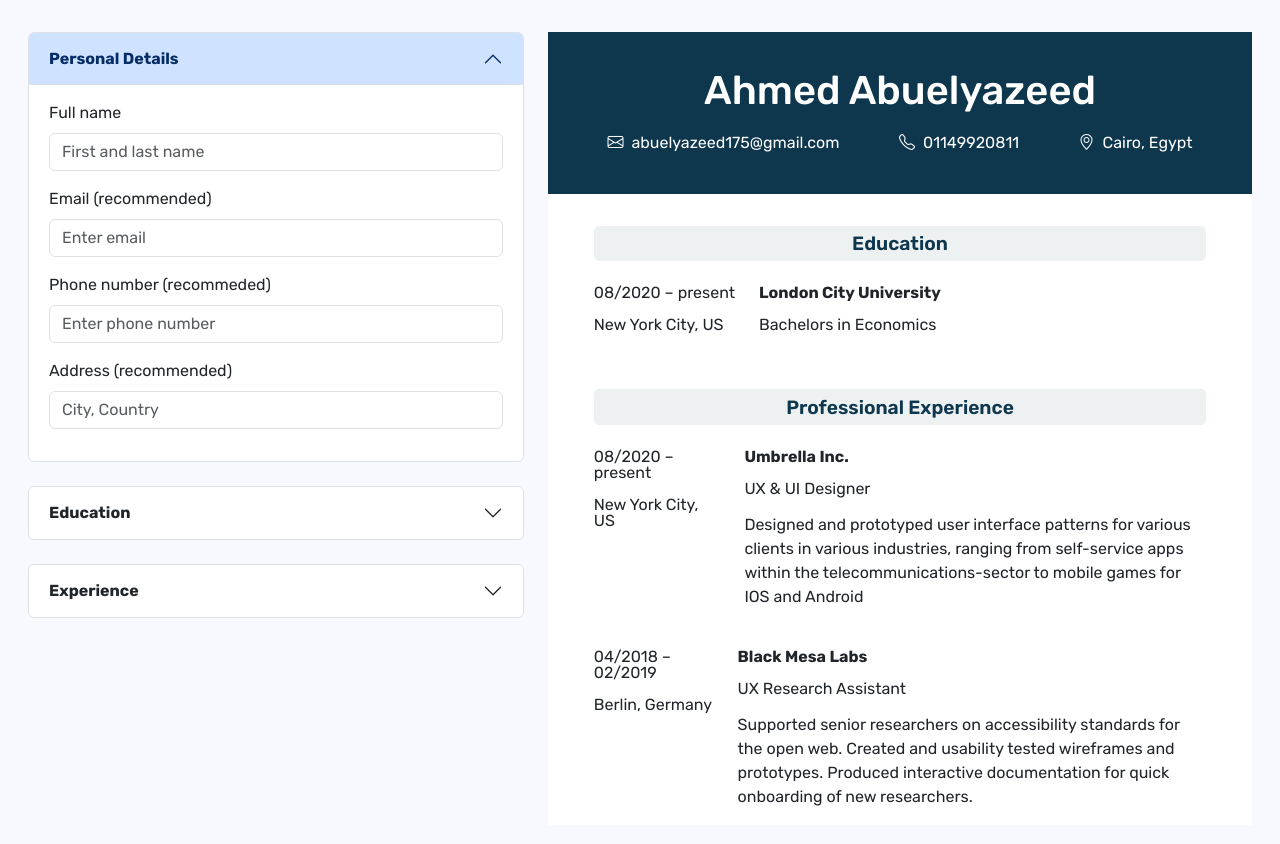
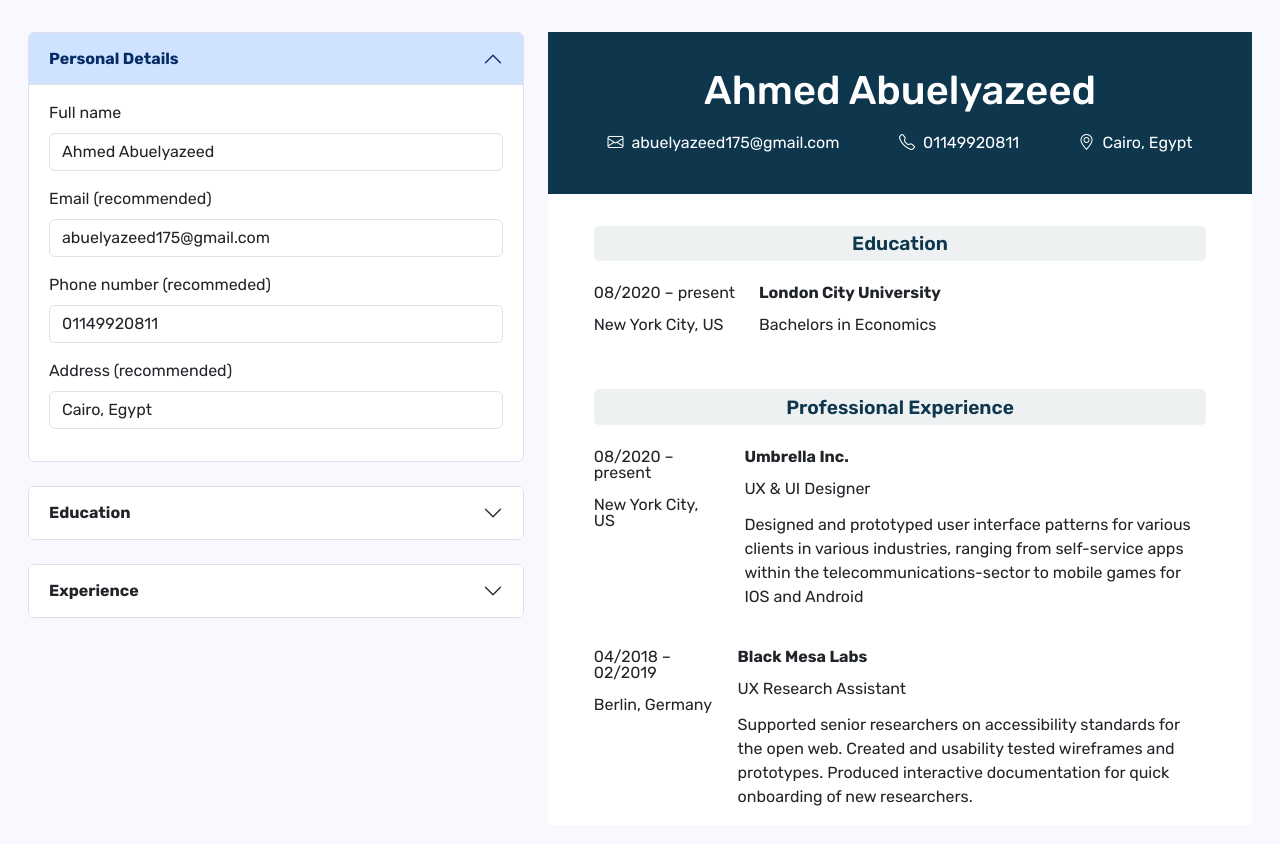
Before and after one commit to Abuelyazeed/CV-Builder, a React (Vite) app: page / in a window 1280 px wide. Shown: the top 844 px of the page. Built offline with nearby package versions, Linux system fonts and the light colour scheme.

Commit message:
Personal details state done

```diff
--- a/src/App.jsx
+++ b/src/App.jsx
@@ -6,17 +6,35 @@ import Experience from "./components/Experience";
 import Resume from "./components/Resume";
 
 function App() {
+  const [fullName, setFullName] = useState("Ahmed Abuelyazeed");
+  const [email, setEmail] = useState("abuelyazeed175@gmail.com");
+  const [phone, setPhone] = useState("01149920811");
+  const [address, setAddress] = useState("Cairo, Egypt");
   return (
     <>
       <div class="container-fluid">
         <div class="row">
           <div class="col-5">
-            <PersonalDetails />
+            <PersonalDetails
+              fullName={fullName}
+              onChangeName={setFullName}
+              email={email}
+              onChangeEmail={setEmail}
+              phone={phone}
+              onChangePhone={setPhone}
+              address={address}
+              onChangeAddress={setAddress}
+            />
             <Education />
             <Experience />
           </div>
           <div class="col-7 mb-2">
-            <Resume />
+            <Resume
+              fullName={fullName}
+              email={email}
+              phone={phone}
+              address={address}
+            />
           </div>
         </div>
       </div>
--- a/src/components/PersonalDetails.jsx
+++ b/src/components/PersonalDetails.jsx
@@ -1,6 +1,15 @@
-import React from "react";
+import React, { useState } from "react";
 
-function PersonalDetails() {
+function PersonalDetails({
+  fullName,
+  onChangeName,
+  email,
+  onChangeEmail,
+  phone,
+  onChangePhone,
+  address,
+  onChangeAddress,
+}) {
   return (
     <div class="accordion mb-4" id="accordionExample">
       <div class="accordion-item">
@@ -31,6 +40,8 @@ function PersonalDetails() {
                 class="form-control"
                 id="fullName"
                 placeholder="First and last name"
+                value={fullName}
+                onChange={(e) => onChangeName(e.target.value)}
               />
             </div>
             <div class="mb-3">
@@ -42,6 +53,8 @@ function PersonalDetails() {
                 class="form-control"
                 id="email"
                 placeholder="Enter email"
+                value={email}
+                onChange={(e) => onChangeEmail(e.target.value)}
               />
             </div>
             <div class="mb-3">
@@ -53,6 +66,8 @@ function PersonalDetails() {
                 class="form-control"
                 id="phoneNumber"
                 placeholder="Enter phone number"
+                value={phone}
+                onChange={(e) => onChangePhone(e.target.value)}
               />
             </div>
             <div class="mb-3">
@@ -64,6 +79,8 @@ function PersonalDetails() {
                 class="form-control"
                 id="address"
                 placeholder="City, Country"
+                value={address}
+                onChange={(e) => onChangeAddress(e.target.value)}
               />
             </div>
           </div>
--- a/src/components/Resume.jsx
+++ b/src/components/Resume.jsx
@@ -1,20 +1,23 @@
 import React from "react";
 import "bootstrap-icons/font/bootstrap-icons.css";
 
-function Resume() {
+function Resume({ fullName, email, phone, address }) {
   return (
     <div>
       <section className="pers-section">
-        <h1 className="mb-3">Ahmed Abuelyazeed</h1>
+        <h1 className="mb-3">{fullName}</h1>
         <div className="d-flex flex-row justify-content-evenly">
           <p>
-            <i class="bi bi-envelope me-2"></i>abuelyazeed175@gmail.com
+            <i class="bi bi-envelope me-2"></i>
+            {email}
           </p>
           <p>
-            <i class="bi bi-telephone me-2"></i>01149920811
+            <i class="bi bi-telephone me-2"></i>
+            {phone}
           </p>
           <p>
-            <i class="bi bi-geo-alt me-2"></i>Cairo, Egypt
+            <i class="bi bi-geo-alt me-2"></i>
+            {address}
           </p>
         </div>
       </section>
```
